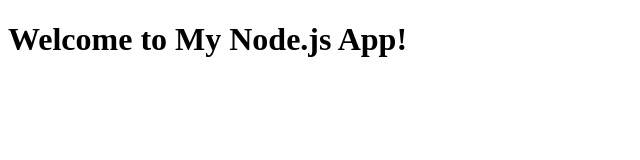
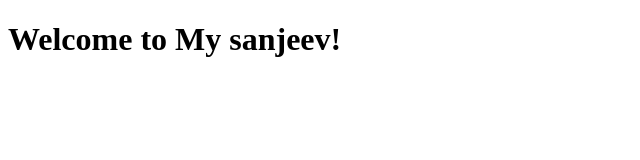
Before and after one commit to sanjeevv2/test, a plain HTML site: page index.html in a window 1280 px wide. Shown: the whole page, without its empty margins (0-640 px from the left). Drawn offline with Linux system fonts and the light colour scheme.

Commit message:
Update index.html

```diff
--- a/index.html
+++ b/index.html
@@ -4,6 +4,6 @@
     <title>My Node App</title>
 </head>
 <body>
-    <h1>Welcome to My Node.js App!</h1>
+    <h1>Welcome to My sanjeev!</h1>
 </body>
 </html>
```
